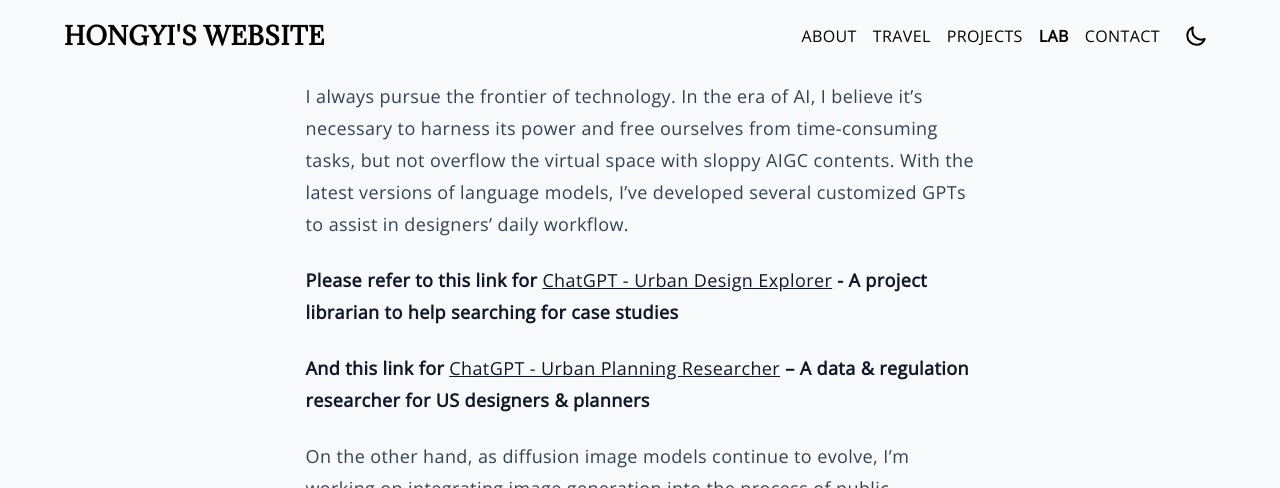
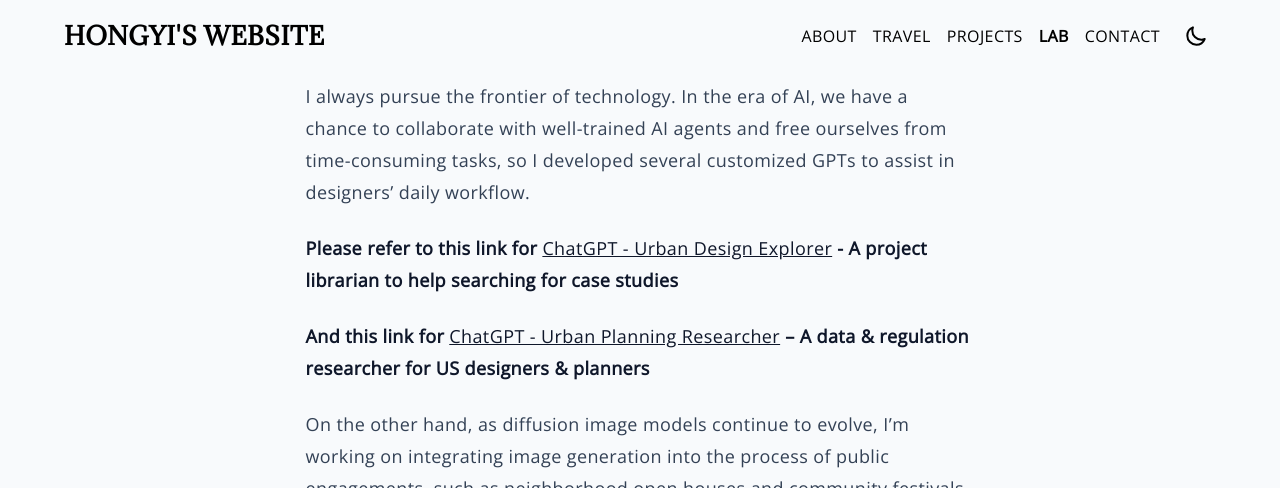
Before and after one commit to hongyili-hl/hongyili-hl.github.io, a Jekyll site: the page built from sample.md, in a window 1280 px wide and 900 px high, cut to the strip 0-488 px from the top of the window. Built offline with Jekyll 4.4.1, drawn with Linux system fonts in a browser that asks for light colours.

Commit message:
Update sample.md

```diff
--- a/sample.md
+++ b/sample.md
@@ -4,7 +4,7 @@ layout: tags
 permalink: /ai/
 ---
 
-I always pursue the frontier of technology. In the era of AI, I believe it's necessary to harness its power and free ourselves from time-consuming tasks, but not overflow the virtual space with sloppy AIGC contents. With the latest versions of language models, I've developed several customized GPTs to assist in designers' daily workflow.
+I always pursue the frontier of technology. In the era of AI, we have a chance to collaborate with well-trained AI agents and free ourselves from time-consuming tasks, so I developed several customized GPTs to assist in designers' daily workflow.
 
 **Please refer to this link for [ChatGPT - Urban Design Explorer](https://chatgpt.com/g/g-673c01f4ef208191822b7a7f702d58ba-urban-design-explorer) - A project librarian to help searching for case studies**
 
```
